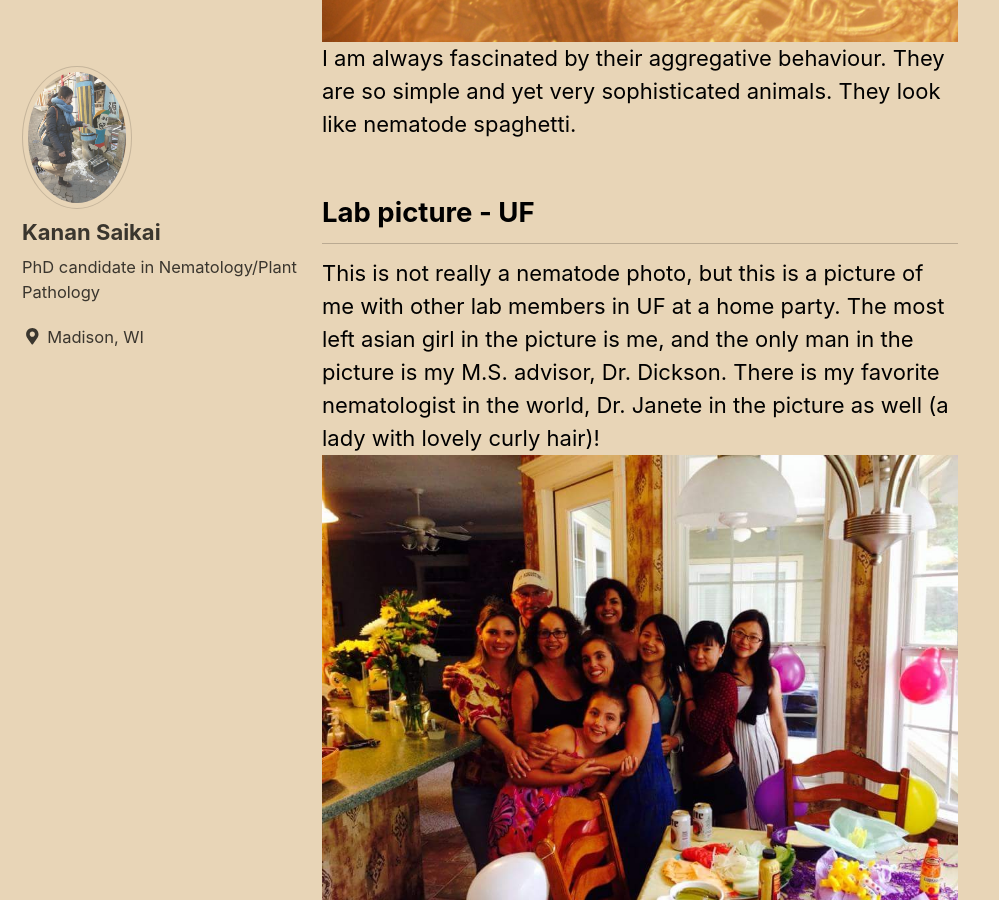
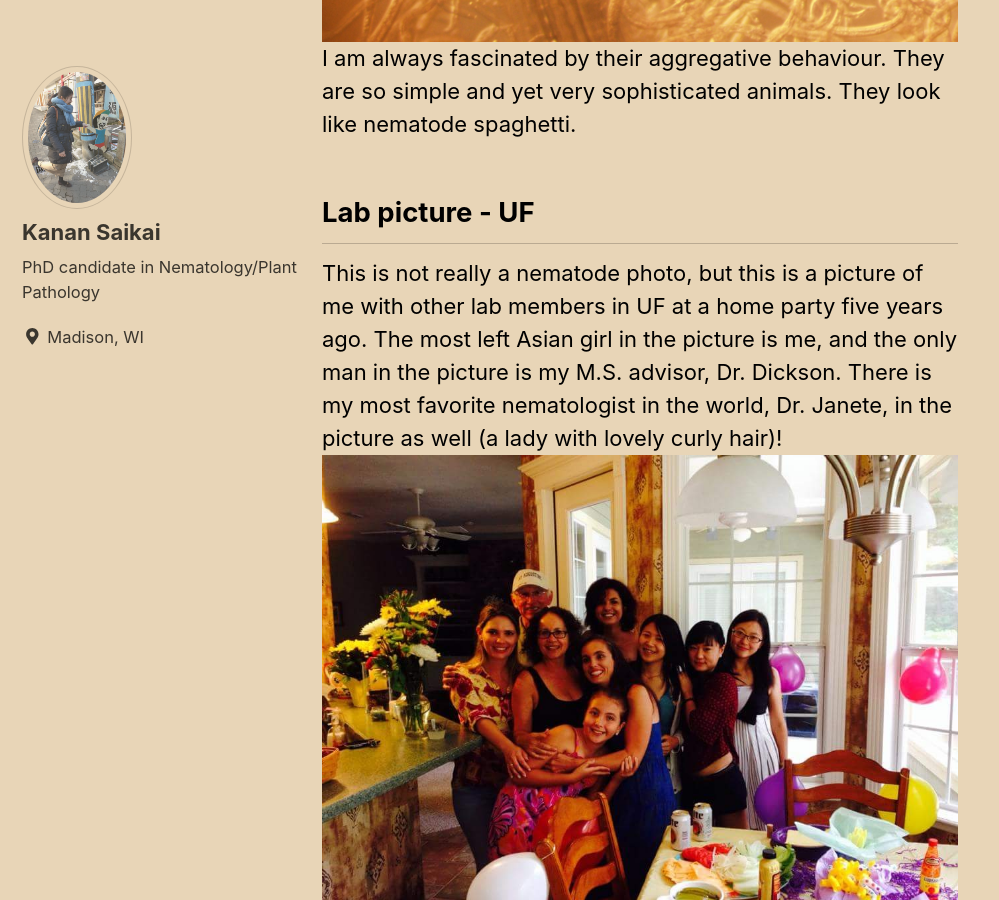
Before and after one commit to ksaikai/ksaikai.github.io, a Jekyll site: the page built from _pages/photos.md, in a window 1280 px wide and 900 px high, scrolled down 3237 px. Shown: the whole window, without its empty margins (0-999 px from the left). Built offline with Jekyll 4.4.1, drawn with Linux system fonts in a browser that asks for light colours; cached includes are drawn as plain includes; nearby versions of some CDN libraries.

Commit message:
Update photos.md

```diff
--- a/_pages/photos.md
+++ b/_pages/photos.md
@@ -25,7 +25,7 @@ I am always fascinated by their aggregative behaviour. They are so simple and ye
 They look like nematode spaghetti.
 
 ## Lab picture - UF
-This is not really a nematode photo, but this is a picture of me with other lab members in UF at a home party.
-The most left asian girl in the picture is me, and the only man in the picture is my M.S. advisor, Dr. Dickson.
-There is my favorite nematologist in the world, Dr. Janete in the picture as well (a lady with lovely curly hair)!
+This is not really a nematode photo, but this is a picture of me with other lab members in UF at a home party five years ago.
+The most left Asian girl in the picture is me, and the only man in the picture is my M.S. advisor, Dr. Dickson.
+There is my most favorite nematologist in the world, Dr. Janete, in the picture as well (a lady with lovely curly hair)!
 ![](../FL_lab.jpg)
```
